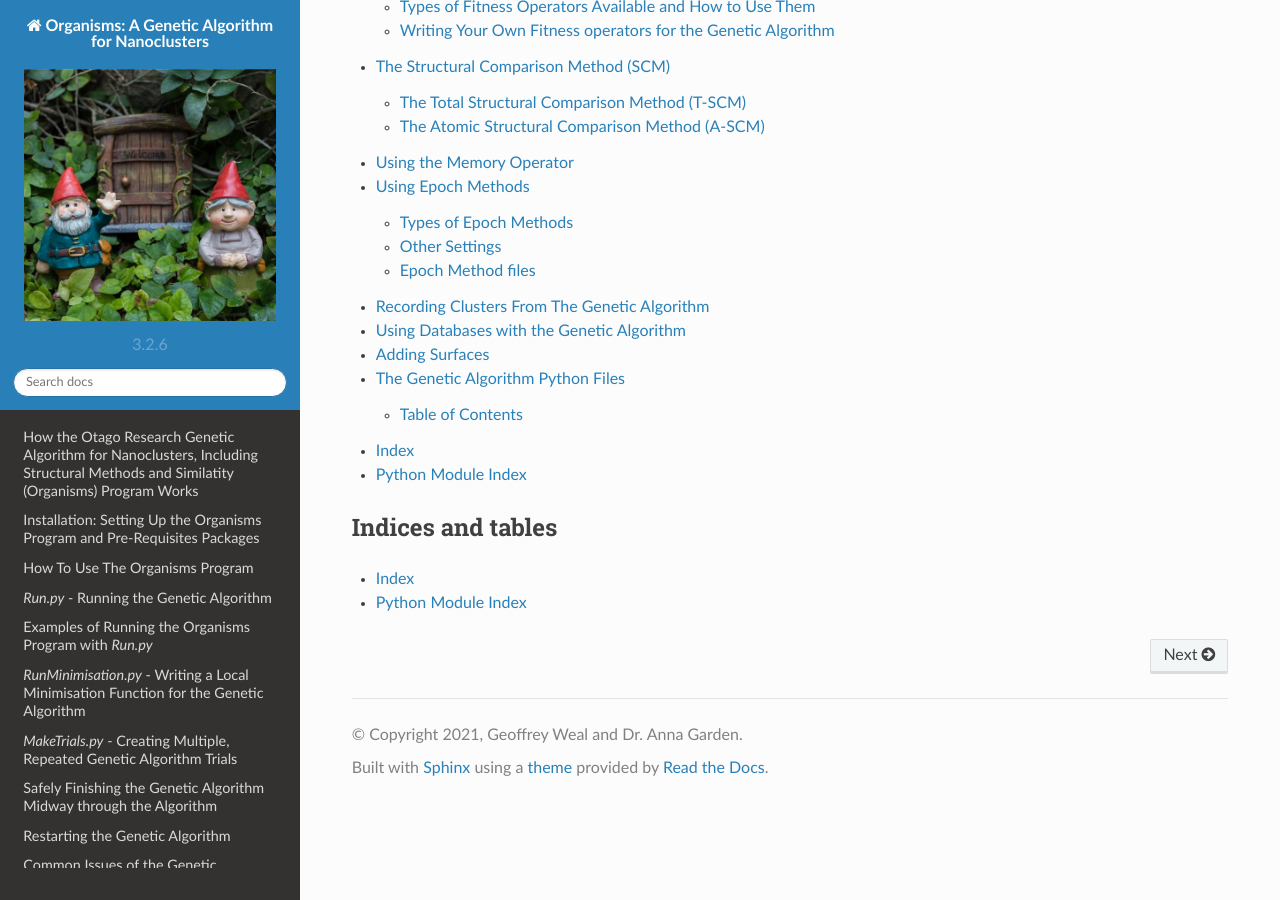
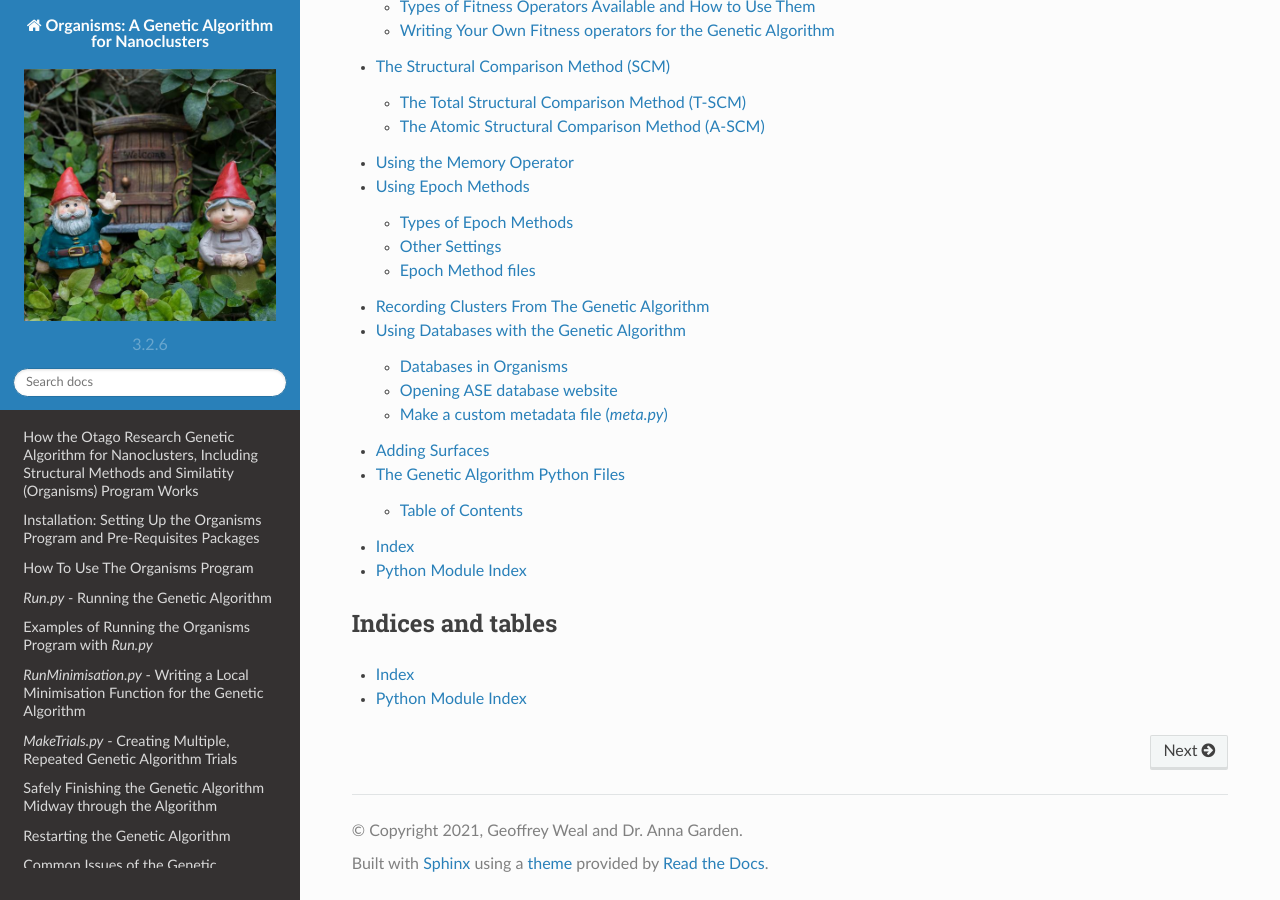
Before and after one commit to GardenGroupUO/Organisms, a Sphinx documentation site: the page built from Documentation/source/index.rst, in a window 1280 px wide and 900 px high, scrolled down 3690 px. Built offline with Sphinx 7.4.7 and the Read the Docs theme 2.0.0, drawn with Linux system fonts in a browser that asks for light colours; some of the changed lines change nothing that is shown.

Commit message:
update version of Organisms v3.2.6

````diff
--- a/Documentation/source/Using_Databases_with_the_Genetic_Algorithm.rst
+++ b/Documentation/source/Using_Databases_with_the_Genetic_Algorithm.rst
@@ -6,9 +6,66 @@
 
 The genetic algorithm has been designed to create database files that are designed to hold data about the clusters that are created during the genetic algorithm. See `Databases in ASE <https://wiki.fysik.dtu.dk/ase/ase/db/db.html>`__ for information about how databases generally work in ASE.
 
+Databases in Organisms
+----------------------
+
 There are a few databases that can be created during the genetic algorithm. First is the ``Population\Population.db`` database. This database is created to store clusters that are in the current population. This database is required by the genetic algorithm in case the user needs to resume the genetic algorithm. The user can also create the ``Recorded_Data/GA_Recording_Database.db`` database which is designed to save clusters that were created during the genetic algorithm. See :ref:`Recording Clusters From The Genetic Algorithm <Recording_Clusters_From_The_Genetic_Algorithm>` for more information on how to record clusters during the genetic algorithm.
 
-ASE allows the user to view the database in a number of ways. See `ase db <https://wiki.fysik.dtu.dk/ase/ase/db/db.html#ase-db>`_ to see how to use this. One of these ways is using the database website viewer, which allows the user to view the clusters in the database in a very nice graphical user interface. To use this, write into the terminal ``ase db -w name_of_database.db`` and open up the website ``http://0.0.0.0:5000/``. This works as it should in ASE version ``3.19.1``, ``3.19.2`` and ```3.19.3``, but it does not work in ASE versions ``3.20.0`` or ``3.20.1`` as of 21/11/2020. Need to check version ``3.21.1``. If you would like the formatting to be optimised for working with the genetic algorithm, the current solution is to change the version of ase to 3.19. To do this, first uninstall ASE by typing ``pip3 uninstall ase`` in the terminal, then running ``pip3 install --user ase==3.19.3`` in the terminal.
+Opening ASE database website
+----------------------------
+
+ASE allows the user to view the database in a number of ways. See `ase db <https://wiki.fysik.dtu.dk/ase/ase/db/db.html#ase-db>`_ to see how to use this. One of these ways is using the database website viewer, which allows the user to view the clusters in the database in a very nice graphical user interface. To use this, write into the terminal ``ase db -w name_of_database.db`` and open up the website ``http://0.0.0.0:5000/``.
+
+In Organisms, metadata is saved to these databases that allows the information given in the ASE database website to be viewed easier. Due to a bug in ASE versions above ``3.20.0``, the metadata is not shown in ASE versions above ``3.20.0``.
+
+Opening ASE database website in ASE versions above and equal to ``3.20.0``
+^^^^^^^^^^^^^^^^^^^^^^^^^^^^^^^^^^^^^^^^^^^^^^^^^^^^^^^^^^^^^^^^^^^^^^^^^^
+
+We have created a program called ``database_viewer.py`` that allows the metadata to be included in all versions of ASE. This program is run by the user moving into the ``Recorded_Data`` folder in the terminal and running the ``database_viewer.py`` program. There is one parameter that need to be entered. This is:
+
+* **name_of_database** (*str.*): This is the name of the database that you want to view.
+
+Enter this into the terminal when you type in ``database_viewer.py``:
+
+.. code-block:: bash
+
+	database_viewer.py name_of_database
+
+The bug is not that the metadata is not included in the database, but the ASE database website does not use that metadata to make the website easier to read.
+
+Opening ASE database website in ASE versions below and equal to ``3.19.3``
+^^^^^^^^^^^^^^^^^^^^^^^^^^^^^^^^^^^^^^^^^^^^^^^^^^^^^^^^^^^^^^^^^^^^^^^^^^
+
+There is no bug in ASE database website viewer. You can open databases with these versions of ASE by typing into the terminal
+
+.. code-block:: bash
+
+	ase db -w name_of_database.db
+
+where ``name_of_database.db`` is the database you want to include. The metadata is included in this database.
+
+How to use the ASE database website
+^^^^^^^^^^^^^^^^^^^^^^^^^^^^^^^^^^^
+
+When you use ``database_viewer.py`` or ``ase db -w `` to open a ASE database website, you will see the database can be organised by Name, Cluster Energy, and ID. By default, the database in ``Recorded_Data/GA_Recording_Database.db`` is ordered by cluster energy
+
+.. image:: Images/database.png
+  :width: 400
+  :alt: Front page of database
+
+You can click on these to change the ordering. You can also click on add columns to add other pieces of data recorded in the database to the website. The ``Toggle list of keys ...`` indicates what all the data means.
+
+If you click on one of the cluster, you can view all the information about that cluster and can view that cluster with a picture. You can also click on the **Miscellaneous** button to get more information about the cluster other than what is shown directly on the page.
+
+If you click on **Open ASE's GUI**, you can get a interactive viewer for that cluster. You can also download the cluster as a `.xyz` file by clicking on **Download**. If you have ASE 3.20.0 or higher, you can also view this cluster on the website with jmol.
+
+.. image:: Images/database_cluster.png
+  :width: 400
+  :alt: A cluster in the database
+
+
+Make a custom metadata file (*meta.py*)
+---------------------------------------
 
 You can also make a custom format for the ASE database website. To do this you will want to run the following command in the terminal ``ase db -w name_of_database.d -M meta.py``. The ``meta.py`` file is a python file that can be used to custom format the ASE database website. The ``meta.py`` file is designed to give the database title, give definitions for all the variables given to the database, and the format of the database website. The ``meta.py`` file contains the following variables:
 
````
Also changed, not shown: Documentation/source/Images/database.png (added), Documentation/source/Images/database_cluster.png (added).
